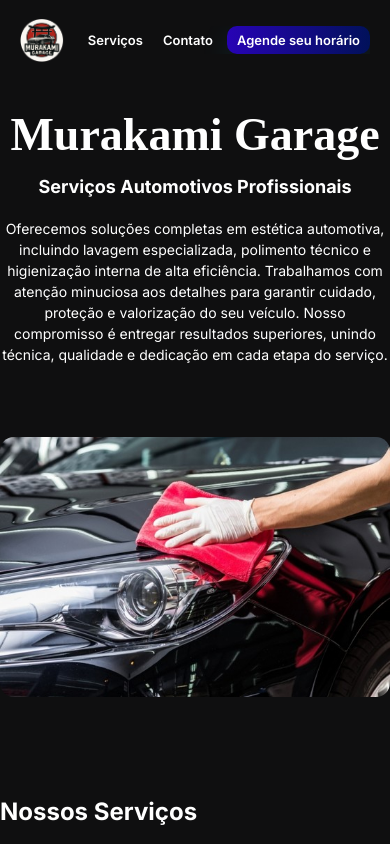
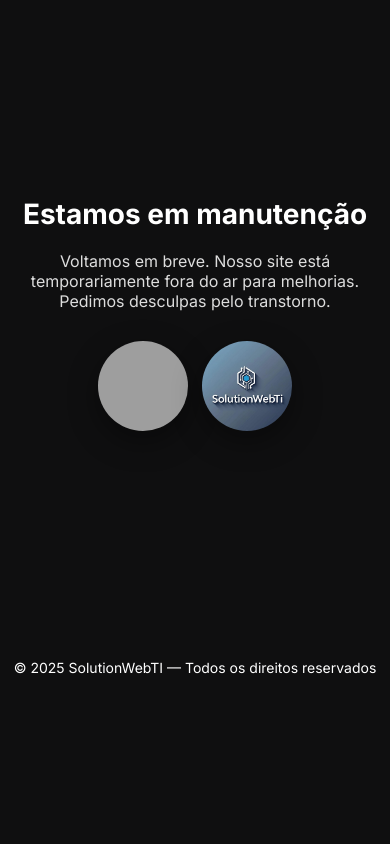
Before and after one commit to yousseflets/lavagemautomotiva, an Angular app: page / in a window 390 px wide. Shown: the top 844 px of the page. Built offline with nearby package versions, Linux system fonts and the light colour scheme; grey boxes are pictures that could not be loaded; a small style sheet from the web is missing; a web font is replaced by a local one.

Commit message:
manutenção

```diff
--- a/src/app/app.html
+++ b/src/app/app.html
@@ -59,10 +59,6 @@
 	</section>
 
 	<footer class="site-footer container">
-		<div class="copy">© <span class="year">{{ year }}</span> SolutionWebTI — Todos os direitos reservados
-			<a class="icon-link-footer" href="https://www.instagram.com/solutionwebti/" target="_blank" rel="noopener" aria-label="Instagram">
-				<img class="instagram-footer" src="/instagram.png" alt="Instagram" />
-			</a>
-		</div>
+		<div>© 2025 SolutionWebTI — Todos os direitos reservados</div>
 	</footer>
 </div>
--- a/src/app/app.routes.ts
+++ b/src/app/app.routes.ts
@@ -1,8 +1,9 @@
 import { Routes } from '@angular/router';
 
 export const routes: Routes = [
-	{ path: '', loadComponent: () => import('./home').then(m => m.HomePage) },
+	{ path: 'home', loadComponent: () => import('./home').then(m => m.HomePage) },
 	{ path: 'lavagens', loadComponent: () => import('./lavagens').then(m => m.LavagensPage) },
 	{ path: 'polimentos', loadComponent: () => import('./polimentos').then(m => m.PolimentosPage) },
-	{ path: 'higienizacao', loadComponent: () => import('./higienizacao').then(m => m.HigienizacaoPage) }
+	{ path: 'higienizacao', loadComponent: () => import('./higienizacao').then(m => m.HigienizacaoPage) },
+	{ path: '', loadComponent: () => import('./manutencao').then(m => m.ManutencaoPage) }
 ];
--- a/src/app/app.scss
+++ b/src/app/app.scss
@@ -166,6 +166,65 @@ body{
   .contact-brand-right{ display:none; }
 }
 
+/* Show logo only in the nav; hide any other logo images added to sections */
+.contact-logo-right,
+.contact-logo,
+.maintenance-logo{
+  display: none !important;
+}
+
+/* When in maintenance mode hide navigation links and the contact section.
+   Use :host-context so the selectors match even though styles are scoped
+   to the App component (ensures ancestor `.maintenance-mode` on <html>
+   will trigger these rules). */
+:host-context(.maintenance-mode) .nav-links{ display: none !important; }
+:host-context(.maintenance-mode) .nav .btn.small{ display: none !important; }
+:host-context(.maintenance-mode) .contact{ display: none !important; }
+/* Hide any sections other than the maintenance page (if present in DOM) */
+:host-context(.maintenance-mode) .site > *:not(.maintenance-page):not(.site-footer) { display: none !important; }
+/* ensure maintenance page is visible and centered */
+:host-context(.maintenance-mode) .maintenance-page { display: flex !important; align-items: center; justify-content: center; min-height: 70vh; }
+/* ensure footer remains visible */
+:host-context(.maintenance-mode) footer.site-footer { display: block !important; }
+
+/* When maintenance mode is active, show maintenance logo (override global hide) */
+:host-context(.maintenance-mode) .maintenance-logo {
+  display: block !important;
+  width: 120px !important;
+  height: 120px !important;
+  object-fit: cover !important;
+  border-radius: 50% !important;
+  overflow: hidden !important;
+  margin-bottom: 18px !important;
+}
+
+/* Small layout for maintenance inner content */
+:host-context(.maintenance-mode) .maintenance-inner{ display:flex; flex-direction:column; align-items:center; gap:12px; text-align:center; }
+
+/* layout for multiple maintenance logos side-by-side with responsive fallback */
+:host-context(.maintenance-mode) .maintenance-logos{
+  display:flex !important;
+  flex-direction:row !important;
+  gap:14px !important;
+  align-items:center !important;
+  justify-content:center !important;
+  flex-wrap:wrap !important;
+}
+
+:host-context(.maintenance-mode) .maintenance-logos .maintenance-logo{
+  display:block !important;
+  width:120px !important;
+  height:120px !important;
+  object-fit:cover !important;
+  border-radius:50% !important;
+  overflow:hidden !important;
+}
+
+@media (max-width:520px){
+  :host-context(.maintenance-mode) .maintenance-logos{ gap:10px; }
+  :host-context(.maintenance-mode) .maintenance-logos .maintenance-logo{ width:90px !important; height:90px !important; }
+}
+
 /* Center service page hero (title + back button) on small screens */
 @media (max-width:520px){
   .lavagens-page .page-hero{
--- a/src/app/app.ts
+++ b/src/app/app.ts
@@ -17,6 +17,17 @@ export class App {
     this.router.events.subscribe((e) => {
       if (e instanceof NavigationEnd) {
         console.log('[App] NavigationEnd:', e.urlAfterRedirects);
+        // Toggle maintenance-mode class based on active route
+        try {
+          const path = (e.urlAfterRedirects || '').split('?')[0].split('#')[0];
+          if (path === '/' || path === '' || path === '/manutencao') {
+            document.documentElement.classList.add('maintenance-mode');
+          } else {
+            document.documentElement.classList.remove('maintenance-mode');
+          }
+        } catch (err) {
+          // ignore DOM errors
+        }
         if (this.pendingFragment) {
           setTimeout(() => {
             const id = this.pendingFragment as string;
--- /dev/null
+++ b/src/app/manutencao.html
@@ -0,0 +1,10 @@
+<section class="maintenance-page container sections">
+  <div class="maintenance-inner">
+    <h1>Estamos em manutenção</h1>
+    <p class="lead">Voltamos em breve. Nosso site está temporariamente fora do ar para melhorias.<br>Pedimos desculpas pelo transtorno.</p>
+    <div class="maintenance-logos">
+      <img src="/logo.ico" alt="Murakami Garage" class="maintenance-logo"/>
+      <img src="/logo-dev.jpg" alt="SolutionWebTI" class="maintenance-logo"/>
+    </div>
+  </div>
+</section>
--- /dev/null
+++ b/src/app/manutencao.scss
@@ -0,0 +1,11 @@
+.maintenance-page{ display:flex; align-items:center; justify-content:center; min-height:60vh; }
+.maintenance-inner{ text-align:center; color:#fff; padding:40px 20px; }
+.maintenance-logo{ width:120px; height:120px; object-fit:cover; border-radius:12px; margin:0 auto 18px; display:block; box-shadow:0 10px 30px rgba(0,0,0,0.4); }
+.maintenance-page h1{ font-size:36px; margin:0 0 8px; }
+.maintenance-page .lead{ color:#ddd; margin:0 0 18px; max-width:680px; }
+.maintenance-page .btn.primary{ padding:12px 20px; border-radius:10px; }
+
+@media (max-width:520px){
+  .maintenance-page h1{ font-size:28px; }
+  .maintenance-logo{ width:88px; height:88px; }
+}
--- /dev/null
+++ b/src/app/manutencao.ts
@@ -0,0 +1,16 @@
+import { Component, OnInit, OnDestroy } from '@angular/core';
+
+@Component({
+  selector: 'app-manutencao',
+  standalone: true,
+  templateUrl: './manutencao.html',
+  styleUrls: ['./manutencao.scss','./app.scss']
+})
+export class ManutencaoPage implements OnInit, OnDestroy {
+  ngOnInit(): void {
+    try { document.documentElement.classList.add('maintenance-mode'); } catch(e) {}
+  }
+  ngOnDestroy(): void {
+    try { document.documentElement.classList.remove('maintenance-mode'); } catch(e) {}
+  }
+}
```
Also changed, not shown: public/logo-dev.jpg (added).
